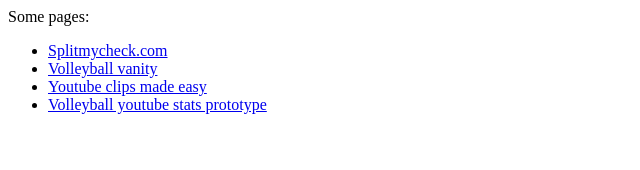
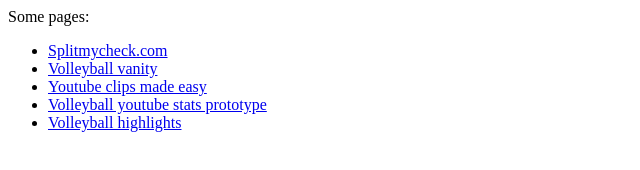
Before and after one commit to mritterhoff/mritterhoff.github.io, a plain HTML site: page index.html in a window 1280 px wide. Shown: the whole page, without its empty margins (0-640 px from the left). Drawn offline with Linux system fonts and the light colour scheme.

Commit message:
Add HighlightsOfCatan link

```diff
--- a/index.html
+++ b/index.html
@@ -8,6 +8,7 @@
     <li><a href="https://mritterhoff.github.io/vanity/">Volleyball vanity</a></li>
     <li><a href="https://mritterhoff.github.io/ytclip/">Youtube clips made easy</a></li>
     <li><a href="https://mritterhoff.github.io/youtubestats/">Volleyball youtube stats prototype</a></li>
+    <li><a href="https://mritterhoff.github.io/HighlightsOfCatan/">Volleyball highlights</a></li>
   </ul>
 </body>
 </html>
```
